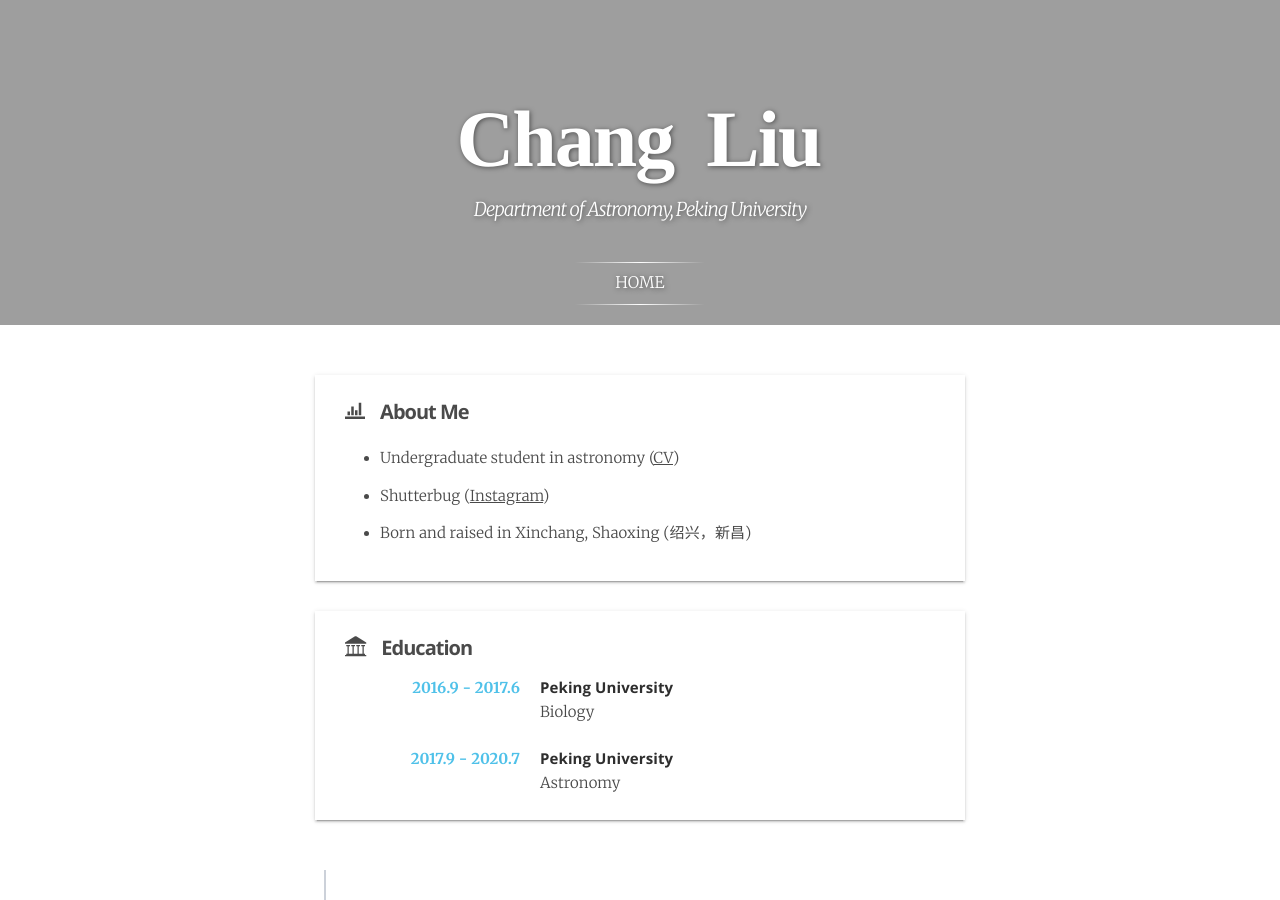
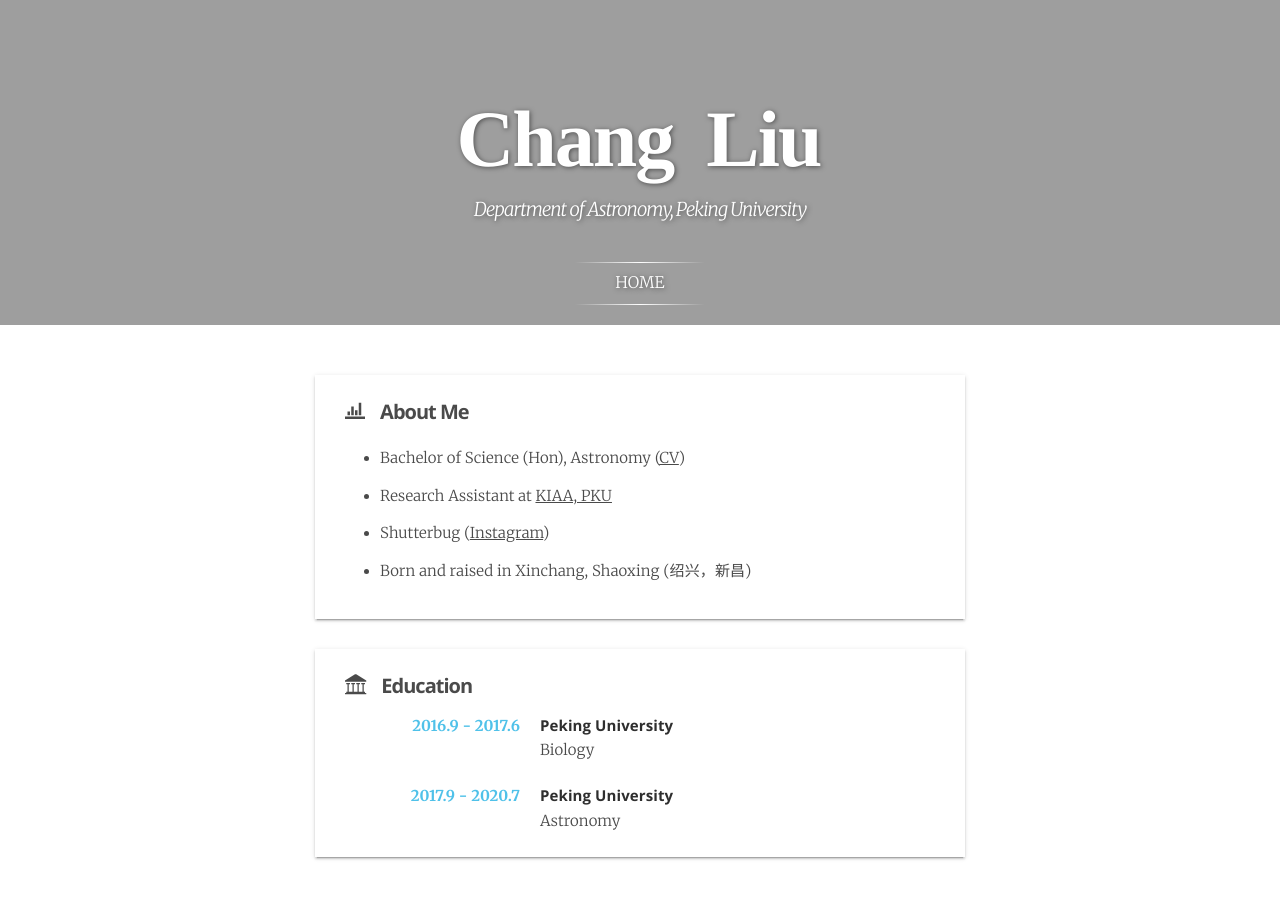
Before and after one commit to slowdivePTG/slowdivePTG.github.io, a Jekyll site: the page built from index.html, in a window 1280 px wide and 900 px high. Built offline with Jekyll 4.4.1, drawn with Linux system fonts in a browser that asks for light colours; some web fonts are replaced; a script that is not in the unit is left out.

Commit message:
Homepage: RA

```diff
--- a/index.html
+++ b/index.html
@@ -16,7 +16,8 @@ layout: default
    </div>
    <div class="content">
        <ul>
-           <li>Undergraduate student in astronomy (<u><a href = '/cv/resume_cv.pdf'>CV</a></u>)</li>
+           <li>Bachelor of Science (Hon),  Astronomy (<u><a href = '/cv/resume_cv.pdf'>CV</a></u>)</li>
+           <li>Research Assistant at <u><a href = 'http://kiaa.pku.edu.cn'>KIAA, PKU</a></u></li>
            <li>Shutterbug (<u><a href = 'https://www.instagram.com/slowdiveptg/'>Instagram</a></u>)</li>
            <li>Born and raised in Xinchang, Shaoxing (绍兴，新昌)</li>
        </ul>
```
